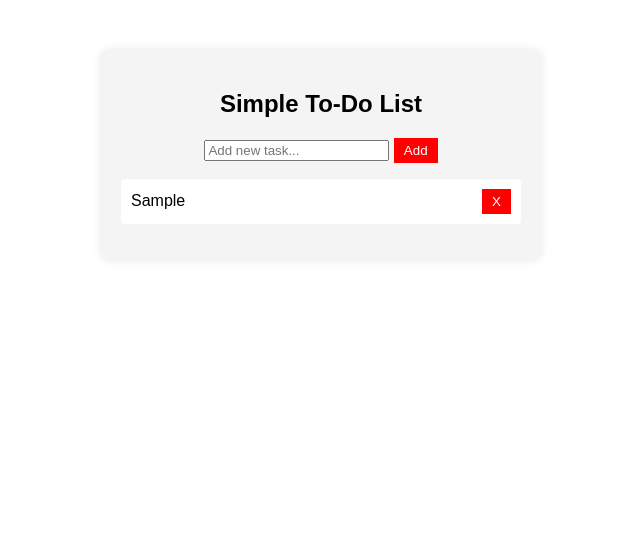
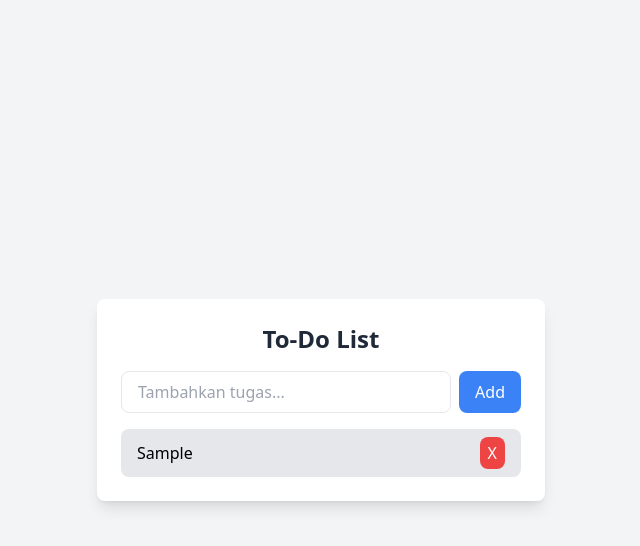
Before and after one commit to ekacahya21/todolist, a plain HTML site: page index.html in a window 1280 px wide. Both pictures are taken after typing "Sample" into the empty fields and a click on the button "Add". Shown: the whole page, without its empty margins (319-959 px from the left). Drawn offline with nearby package versions, Linux system fonts and the light colour scheme.

Commit message:
Add tailwindcss

```diff
--- a/index.html
+++ b/index.html
@@ -5,15 +5,23 @@
     <meta charset="UTF-8">
     <meta name="viewport" content="width=device-width, initial-scale=1.0">
     <title>Simple To-Do List</title>
-    <link rel="stylesheet" href="main.css">
+    <script src="https://cdn.tailwindcss.com"></script>
 </head>
 
-<body>
-    <div class="container">
-        <h2>Simple To-Do List</h2>
-        <input type="text" id="taskInput" placeholder="Add new task...">
-        <button onclick="addTask()">Add</button>
-        <ul id="taskList"></ul>
+<body class="bg-gray-100 min-h-screen flex items-center justify-center">
+    <div class="w-full max-w-md bg-white shadow-lg rounded-lg p-6">
+        <h2 class="text-2xl font-bold text-center mb-4 text-gray-800">To-Do List</h2>
+
+        <div class="flex gap-2">
+            <input type="text" id="taskInput" placeholder="Tambahkan tugas..."
+                class="w-full px-4 py-2 border rounded-lg focus:outline-none focus:ring-2 focus:ring-blue-500">
+            <button onclick="addTask()"
+                class="bg-blue-500 text-white px-4 py-2 rounded-lg hover:bg-blue-600 transition">
+                Add
+            </button>
+        </div>
+
+        <ul id="taskList" class="mt-4 space-y-2"></ul>
     </div>
     <script src="main.js"></script>
 </body>
--- a/main.js
+++ b/main.js
@@ -14,18 +14,23 @@ function addTask() {
 
 function createTaskElement(taskText, completed = false) {
   let li = document.createElement("li");
+  li.className = `flex justify-between items-center bg-gray-200 px-4 py-2 rounded-lg cursor-pointer transition ${
+    completed ? "line-through text-gray-500" : "hover:bg-gray-300"
+  }`;
   li.textContent = taskText;
-  if (completed) li.classList.add("completed");
 
   li.addEventListener("click", function () {
-    li.classList.toggle("completed");
+    li.classList.toggle("line-through");
+    li.classList.toggle("text-gray-500");
     updateTaskStatus(taskText);
   });
 
   let deleteBtn = document.createElement("button");
   deleteBtn.textContent = "X";
-  deleteBtn.style.marginLeft = "10px";
-  deleteBtn.addEventListener("click", function () {
+  deleteBtn.className =
+    "ml-2 bg-red-500 text-white px-2 py-1 rounded-lg hover:bg-red-600 transition";
+  deleteBtn.addEventListener("click", function (event) {
+    event.stopPropagation();
     li.remove();
     removeTask(taskText);
   });
```
